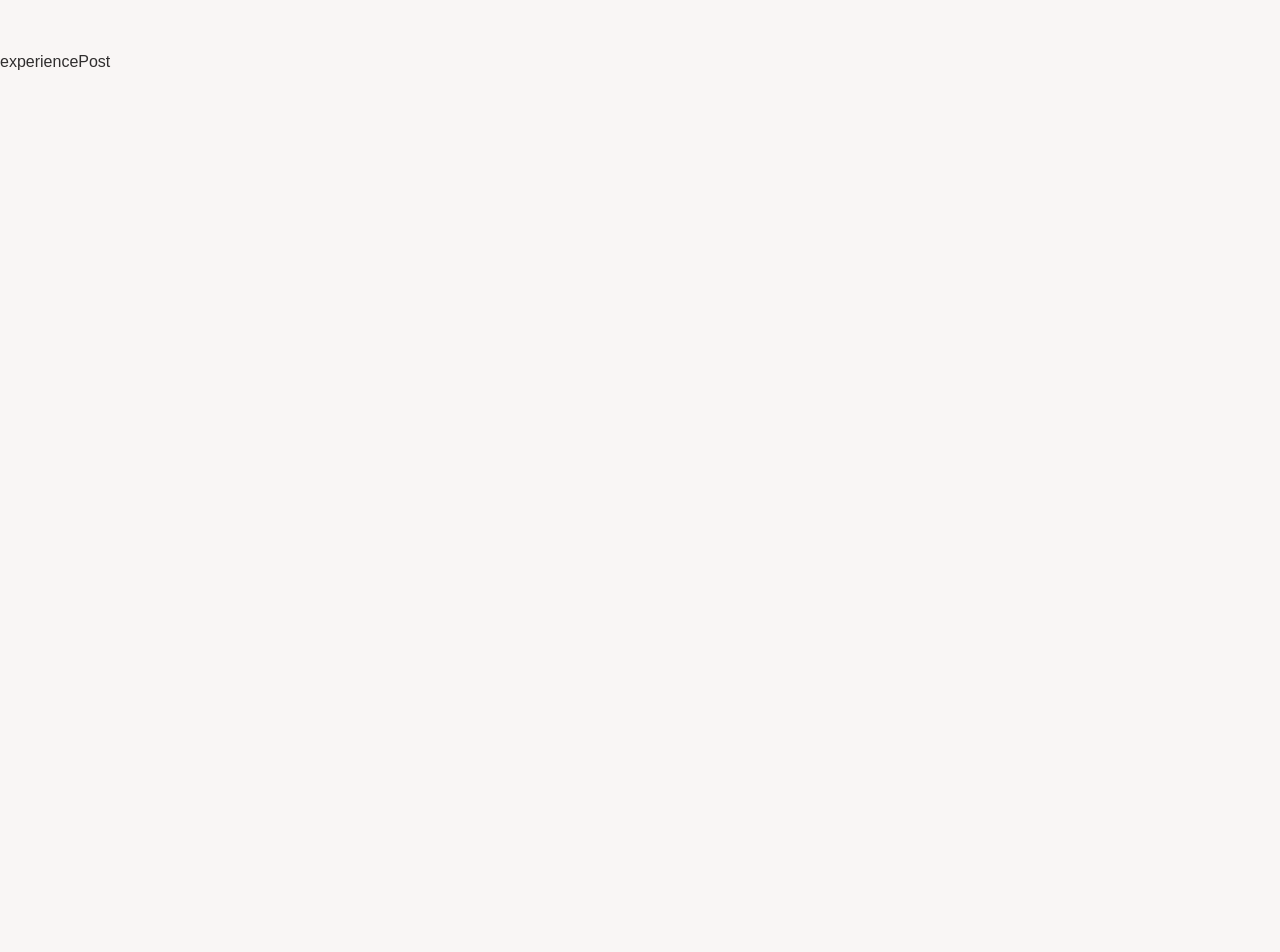
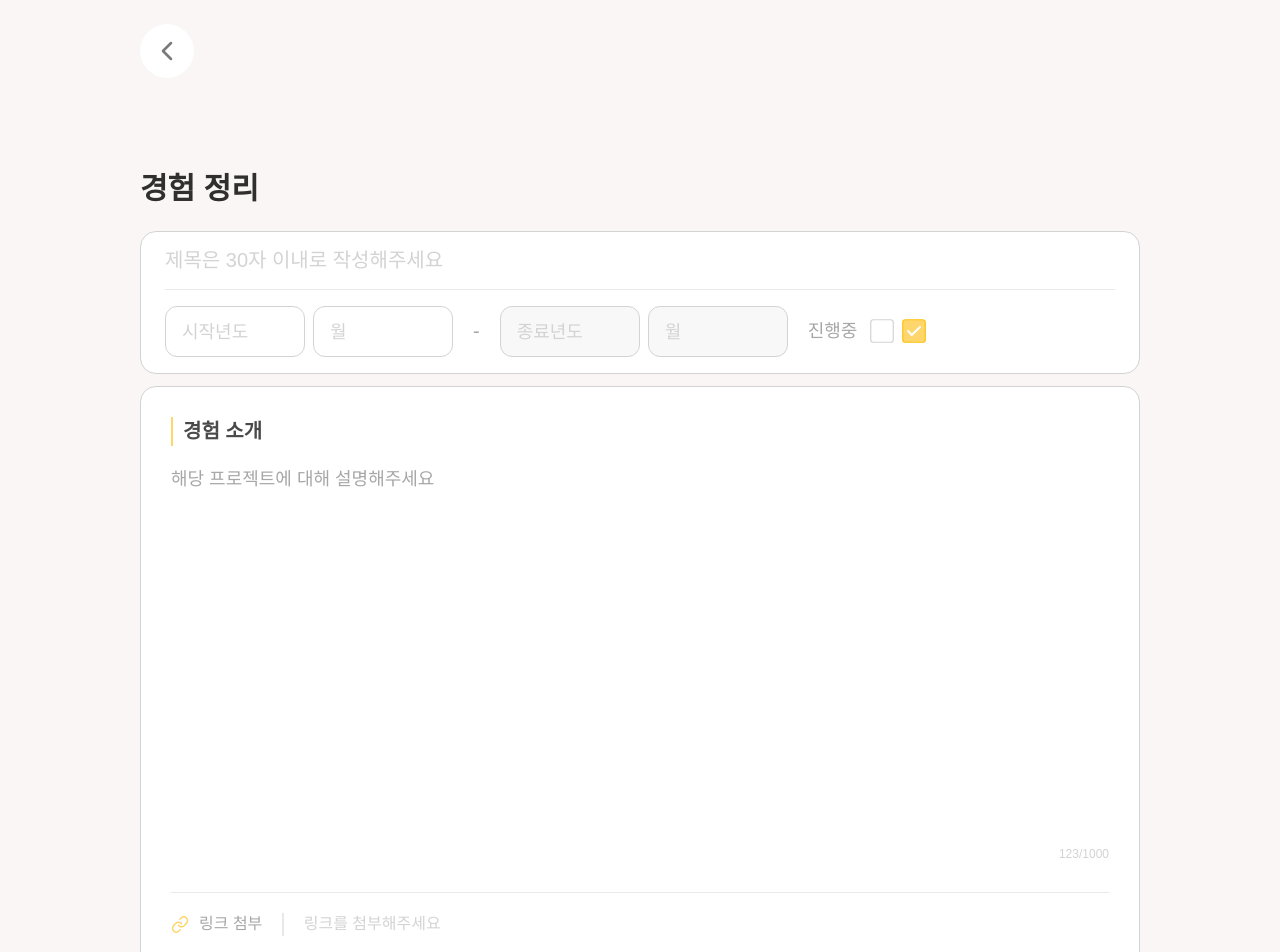
Before and after one commit to narinn-star/Spurt_v2, a Next.js app: page /experiencePost in a window 1280 px wide. Shown: the top 952 px of the page. Before the commit the page ends 800 px from the top, so only its background shows below. Built offline with nearby package versions, Linux system fonts and the light colour scheme; a web font is replaced by a local one.

Commit message:
Style : ExperiencePost Page UI 진행중
- ExperienceInput Components 추가

```diff
--- a/src/app/experience/page.tsx
+++ b/src/app/experience/page.tsx
@@ -24,7 +24,7 @@ export default function Experience() {
               </p>
               <p>예상질문을 정리해요</p>
             </div>
-            <Link href={'/post'} className="mb-[12px]">
+            <Link href={'/experiencePost'} className="mb-[12px]">
               <ButtonL>경험 정리하기</ButtonL>
             </Link>
           </div>
--- a/src/app/experiencePost/page.tsx
+++ b/src/app/experiencePost/page.tsx
@@ -1,13 +1,102 @@
+'use client';
+import ButtonS from '@/components/buttons/ButtonS';
+import Container from '@/components/containers/Container';
+import PostContentContainer from '@/components/containers/PostContentContainer';
+import PostTitleContainer from '@/components/containers/PostTitleContainer';
+import ExperienceInput from '@/components/inputs/ExperienceInput';
+import Image from 'next/image';
+
 export default function experiencePost() {
   return (
-    <>
-      <div className="absolute top-0 left-0 bg-main_bg h-full">
-        {/* <Image src={IllustSignIn} alt="signin" /> */}
-        <div className="mt-[50px] flex justify-center">
-          {/* <GoogleSignInButton></GoogleSignInButton> */}
-          experiencePost
+    <Container>
+      <button className="mt-[24px]">
+        <Image
+          src="/icons/arrow-right-circle-54.svg"
+          alt="arrowIcon"
+          width={54}
+          height={54}
+          priority
+        />
+      </button>
+      <div className="flex flex-row items-center mt-[82px] mb-[20px] gap-[16px]">
+        <p className="text-title1 ">경험 정리</p>
+      </div>
+      <PostTitleContainer>
+        <input
+          className="py-[14px] w-full outline-none placeholder:text-heading4 placeholder:text-gray-300"
+          placeholder="제목은 30자 이내로 작성해주세요"
+          maxLength={35}
+        />
+        <hr />
+        <div className="flex items-center gap-[8px] py-[16px]">
+          <ExperienceInput placeholder="시작년도" readOnly={true} />
+          <ExperienceInput placeholder="월" readOnly={true} />
+          <p className="text-gray-400 mx-[12px]">-</p>
+          <ExperienceInput
+            placeholder="종료년도"
+            readOnly={false}
+            className="bg-gray-100"
+          />
+          <ExperienceInput
+            placeholder="월"
+            readOnly={true}
+            className="bg-gray-100"
+          />
+          <p className="ml-[12px] text-body2 text-gray-400 mr-[5px]">진행중</p>
+          <Image
+            src="/icons/checkbox-off-gray-24.svg"
+            alt="checkboxIcon"
+            width={24}
+            height={24}
+          />
+          <Image
+            src="/icons/checkbox-on-yellow-24.svg"
+            alt="checkboxIcon"
+            width={24}
+            height={24}
+          />
         </div>
+      </PostTitleContainer>
+      <PostContentContainer>
+        <p className="text-heading2 text-gray-600 border-l-2 border-main-300 pl-[10px] mb-[20px]">
+          경험 소개
+        </p>
+        <textarea
+          className="w-full outline-none min-h-[350px] resize-none text-start"
+          placeholder="해당 프로젝트에 대해 설명해주세요"
+        />
+        <p className="text-right text-body11 text-gray-300 mt-[30px] mb-[30px]">
+          123/1000
+        </p>
+        <hr />
+        <div className="flex gap-[10px] mt-[20px]">
+          <Image
+            src="/icons/link-yellow-18.svg"
+            alt="linkIcon"
+            width={18}
+            height={18}
+            priority
+          />
+          <p className="text-body6 text-gray-400">링크 첨부</p>
+          <div className="w-[1.4px] bg-gray_line mx-[10px]" />
+          <input
+            className="text-body7 text-gray-500 placeholder:text-body7 placeholder:text-gray-300 outline-none"
+            placeholder="링크를 첨부해주세요"
+          />
+        </div>
+      </PostContentContainer>
+      <div className="flex justify-end">
+        <ButtonS option="black">
+          저장하기
+          <Image
+            src="/icons/check-16.svg"
+            alt="saveIcon"
+            width={16}
+            height={16}
+            priority
+          />
+        </ButtonS>
       </div>
-    </>
+    </Container>
   );
 }
--- /dev/null
+++ b/src/components/inputs/ExperienceInput.tsx
@@ -0,0 +1,26 @@
+'use client';
+
+interface ExperienceInputProps {
+  placeholder: string;
+  text?: string;
+  readOnly: boolean;
+  className?: string;
+}
+
+const ExperienceInput = ({
+  placeholder,
+  text,
+  readOnly,
+  className,
+}: ExperienceInputProps) => {
+  return (
+    <input
+      className={`w-[140px] py-[10px] px-[16px] rounded-[12px] border border-gray-300 outline-none
+       placeholder:text-body3 placeholder:text-gray-300 ${className}`}
+      placeholder={placeholder}
+      readOnly={readOnly}
+    />
+  );
+};
+
+export default ExperienceInput;
```
Also changed, not shown: public/icons/checkbox-off-gray-24.svg (added), public/icons/checkbox-on-yellow-24.svg (added).
